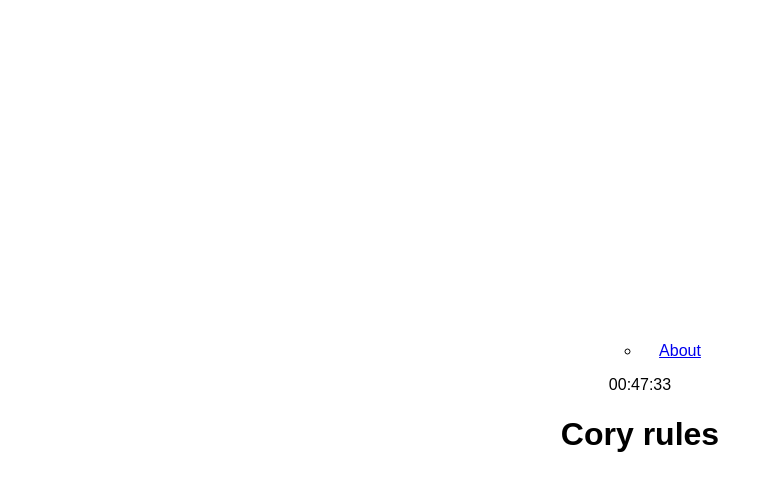
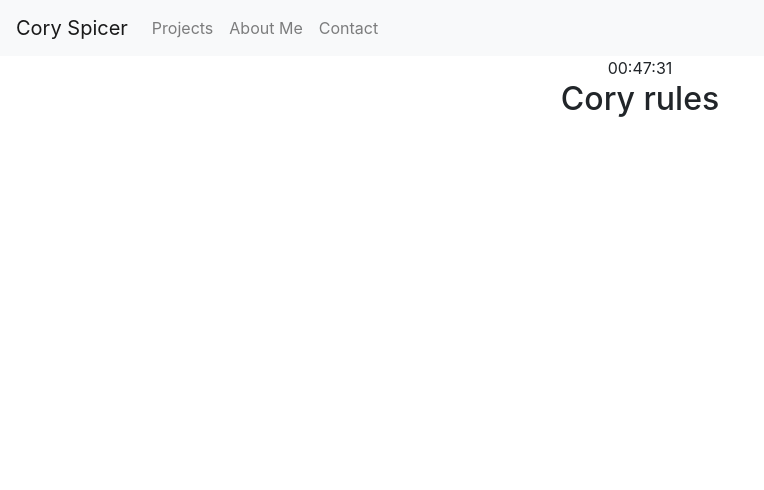
Before and after one commit to aloha45/portfolio-10-2020, a React (Create React App) app: page / in a window 1280 px wide. Shown: the top 490 px of the page, without its empty margins (0-764 px from the left). Built offline with nearby package versions, Linux system fonts and the light colour scheme.

Commit message:
style navbar

```diff
--- a/package.json
+++ b/package.json
@@ -6,7 +6,9 @@
     "@testing-library/jest-dom": "^4.2.4",
     "@testing-library/react": "^9.5.0",
     "@testing-library/user-event": "^7.2.1",
+    "bootstrap": "^4.5.3",
     "react": "^16.14.0",
+    "react-bootstrap": "^1.4.0",
     "react-dom": "^16.14.0",
     "react-scripts": "3.4.3"
   },
--- a/public/index.html
+++ b/public/index.html
@@ -15,6 +15,7 @@
       user's mobile device or desktop. See https://developers.google.com/web/fundamentals/web-app-manifest/
     -->
     <link rel="manifest" href="%PUBLIC_URL%/manifest.json" />
+    <link rel="stylesheet" href="https://cdn.jsdelivr.net/npm/bootstrap@4.5.3/dist/css/bootstrap.min.css" integrity="sha384-TX8t27EcRE3e/ihU7zmQxVncDAy5uIKz4rEkgIXeMed4M0jlfIDPvg6uqKI2xXr2" crossorigin="anonymous">
     <!--
       Notice the use of %PUBLIC_URL% in the tags above.
       It will be replaced with the URL of the `public` folder during the build.
--- a/src/components/Clock/Clock.jsx
+++ b/src/components/Clock/Clock.jsx
@@ -12,8 +12,7 @@
     updateTime(time) {
          if (time < 10) {
              return "0" + time;
-            }
-            else {
+            } else {
                 return time;
             }
         }
--- a/src/components/NavBar/NavBar.jsx
+++ b/src/components/NavBar/NavBar.jsx
@@ -1,21 +1,22 @@
 import React from 'react'
+import './NavBar.css'
 
 const NavBar = () => {
     return (
         <React.Fragment>
-            <header>
-            <nav>
-                <div className='nav-wrapper'>
-                    <ul id="nav-mobile" className="right">
-                    <ul className="nav justify-content-end">
-                        <li className="nav-item">
-                        <a className="nav-link active" href="/about">About</a>
-                        </li>
-                    </ul>
-                    </ul>
+            <nav class="navbar navbar-expand-lg navbar-light bg-light">
+            <a class="navbar-brand" href="#">Cory Spicer</a>
+            <button class="navbar-toggler" type="button" data-toggle="collapse" data-target="#navbarNavAltMarkup" aria-controls="navbarNavAltMarkup" aria-expanded="false" aria-label="Toggle navigation">
+                <span class="navbar-toggler-icon"></span>
+            </button>
+            <div class="collapse navbar-collapse" id="navbarNavAltMarkup">
+                <div class="navbar-nav">
+                <a class="nav-link" href="#">Projects <span class="sr-only">(current)</span></a>
+                <a class="nav-link" href="#">About Me</a>
+                <a class="nav-link" href="#">Contact</a>
                 </div>
+            </div>
             </nav>
-            </header>
         </React.Fragment>
      );
 }
--- /dev/null
+++ b/src/components/Projects/Projects.jsx
@@ -0,0 +1,17 @@
+import React, { Component } from 'react'
+
+class Projects extends Component {
+    state = {
+
+     }
+
+    render() {
+        return (
+            <React.Fragment>
+                <h2>Cory rules</h2>
+            </React.Fragment>
+         );
+    }
+}
+
+export default Projects;
--- a/src/pages/App/App.css
+++ b/src/pages/App/App.css
@@ -1,38 +1,7 @@
 .App {
   text-align: center;
-}
-
-.App-logo {
-  height: 40vmin;
-  pointer-events: none;
-}
-
-@media (prefers-reduced-motion: no-preference) {
-  .App-logo {
-    animation: App-logo-spin infinite 20s linear;
-  }
-}
-
-.App-header {
-  background-color: #282c34;
-  min-height: 100vh;
-  display: flex;
-  flex-direction: column;
-  align-items: center;
-  justify-content: center;
-  font-size: calc(10px + 2vmin);
-  color: white;
 }
 
 .App-link {
   color: #61dafb;
 }
-
-@keyframes App-logo-spin {
-  from {
-    transform: rotate(0deg);
-  }
-  to {
-    transform: rotate(360deg);
-  }
-}
--- a/src/pages/App/App.js
+++ b/src/pages/App/App.jsx
@@ -3,13 +3,14 @@
 import './App.css';
 import Clock from '../../components/Clock/Clock'
 import NavBar from '../../components/NavBar/NavBar'
+import Projects from '../../components/Projects/Projects'
 
 function App() {
   return (
     <div className="App">
       <NavBar />
       <Clock />
-      <h1>Cory rules</h1>
+      <Projects />
     </div>
   );
 }
--- a/src/style.css
+++ b/src/style.css
@@ -1,7 +1,3 @@
-html, body {
-  height: 100%;
-  font: 1rem sans-serif;
-  display: flex;
-  justify-content: center;
-  align-items: center;
+body {
+  margin: 0
 }
```
Also changed, not shown: public/images/banner.jpg (added), src/components/NavBar/NavBar.css (added), 1 other file (tests, documents, lock files or other folders).
